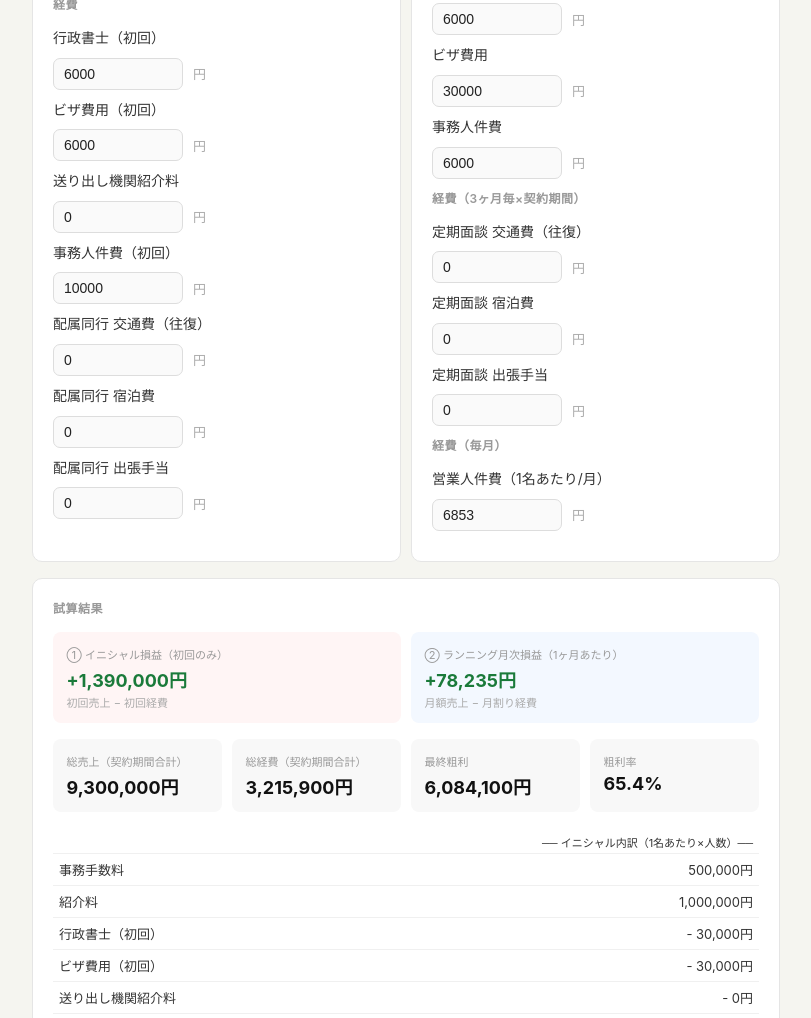
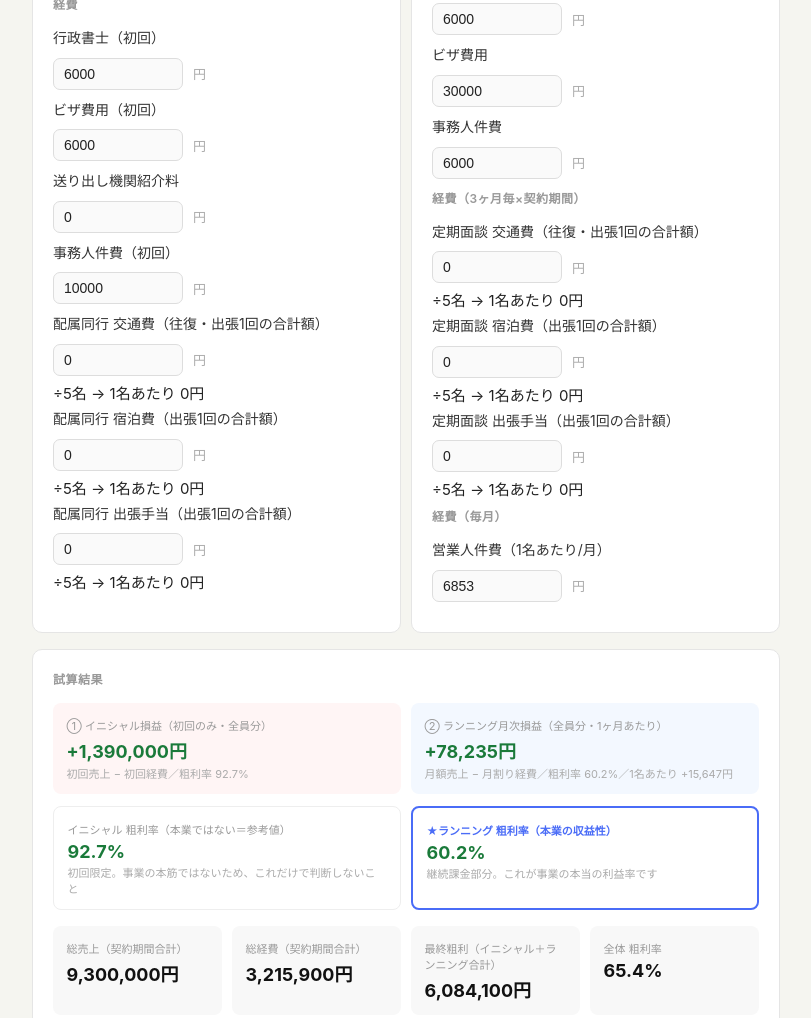
Before and after one commit to jimu1astation-prog/-mendan-system, a website: page simulator.html in a window 1280 px wide. Shown: the part 764-1782 px from the top of the page, without its empty margins (234-1045 px from the left). Drawn offline with Linux system fonts and the light colour scheme.

Commit message:
Update simulator.html

```diff
--- a/simulator.html
+++ b/simulator.html
@@ -154,20 +154,23 @@ hr { border: none; border-top: 1px solid #f0f0f0; margin: 1rem 0; }
         <span class="unit">円</span>
       </div>
       <div class="row">
-        <label>配属同行 交通費（往復）</label>
+        <label>配属同行 交通費（往復・出張1回の合計額）</label>
         <input type="number" id="i_travel" value="0" step="500" oninput="update()">
         <span class="unit">円</span>
       </div>
+      <p class="sub" id="i_travel_per_worker" style="margin-top:-4px;margin-bottom:6px">÷人数 → 1名あたり -</p>
       <div class="row">
-        <label>配属同行 宿泊費</label>
+        <label>配属同行 宿泊費（出張1回の合計額）</label>
         <input type="number" id="i_hotel" value="0" step="1000" oninput="update()">
         <span class="unit">円</span>
       </div>
+      <p class="sub" id="i_hotel_per_worker" style="margin-top:-4px;margin-bottom:6px">÷人数 → 1名あたり -</p>
       <div class="row">
-        <label>配属同行 出張手当</label>
+        <label>配属同行 出張手当（出張1回の合計額）</label>
         <input type="number" id="i_allowance" value="0" step="1000" oninput="update()">
         <span class="unit">円</span>
       </div>
+      <p class="sub" id="i_allowance_per_worker" style="margin-top:-4px;margin-bottom:8px">÷人数 → 1名あたり -</p>
     </div>
 
     <!-- ランニング -->
@@ -200,20 +203,23 @@ hr { border: none; border-top: 1px solid #f0f0f0; margin: 1rem 0; }
 
       <div class="sec-title">経費（3ヶ月毎×契約期間）</div>
       <div class="row">
-        <label>定期面談 交通費（往復）</label>
+        <label>定期面談 交通費（往復・出張1回の合計額）</label>
         <input type="number" id="r_travel" value="0" step="500" oninput="update()">
         <span class="unit">円</span>
       </div>
+      <p class="sub" id="r_travel_per_worker" style="margin-top:-4px;margin-bottom:6px">÷人数 → 1名あたり -</p>
       <div class="row">
-        <label>定期面談 宿泊費</label>
+        <label>定期面談 宿泊費（出張1回の合計額）</label>
         <input type="number" id="r_hotel" value="0" step="1000" oninput="update()">
         <span class="unit">円</span>
       </div>
+      <p class="sub" id="r_hotel_per_worker" style="margin-top:-4px;margin-bottom:6px">÷人数 → 1名あたり -</p>
       <div class="row">
-        <label>定期面談 出張手当</label>
+        <label>定期面談 出張手当（出張1回の合計額）</label>
         <input type="number" id="r_allowance" value="0" step="1000" oninput="update()">
         <span class="unit">円</span>
       </div>
+      <p class="sub" id="r_allowance_per_worker" style="margin-top:-4px;margin-bottom:8px">÷人数 → 1名あたり -</p>
 
       <div class="sec-title">経費（毎月）</div>
       <div class="row">
@@ -229,22 +235,35 @@ hr { border: none; border-top: 1px solid #f0f0f0; margin: 1rem 0; }
 
     <div class="grid2">
       <div class="mcard accent-red">
-        <div class="cl">① イニシャル損益（初回のみ）</div>
+        <div class="cl">① イニシャル損益（初回のみ・全員分）</div>
         <div class="cv" id="r_initial_profit">-</div>
-        <div class="cs">初回売上 − 初回経費</div>
+        <div class="cs" id="r_initial_margin_sub">初回売上 − 初回経費／粗利率 -</div>
       </div>
       <div class="mcard accent-blue">
-        <div class="cl">② ランニング月次損益（1ヶ月あたり）</div>
+        <div class="cl">② ランニング月次損益（全員分・1ヶ月あたり）</div>
         <div class="cv" id="r_running_monthly">-</div>
-        <div class="cs">月額売上 − 月割り経費</div>
+        <div class="cs" id="r_running_monthly_sub">月額売上 − 月割り経費／粗利率 -</div>
+      </div>
+    </div>
+
+    <div class="grid2" style="margin-top:-4px">
+      <div class="mcard" style="background:#fff;border:1px solid #eee">
+        <div class="cl">イニシャル 粗利率<span style="font-weight:400">（本業ではない＝参考値）</span></div>
+        <div class="cv" id="r_initial_margin">-</div>
+        <div class="cs">初回限定。事業の本筋ではないため、これだけで判断しないこと</div>
+      </div>
+      <div class="mcard" style="background:#fff;border:2px solid #4a6cf7">
+        <div class="cl" style="color:#4a6cf7;font-weight:700">★ランニング 粗利率（本業の収益性）</div>
+        <div class="cv" id="r_running_margin">-</div>
+        <div class="cs">継続課金部分。これが事業の本当の利益率です</div>
       </div>
     </div>
 
     <div class="grid4">
       <div class="mcard"><div class="cl">総売上（契約期間合計）</div><div class="cv" id="r_rev">-</div></div>
       <div class="mcard"><div class="cl">総経費（契約期間合計）</div><div class="cv" id="r_cost">-</div></div>
-      <div class="mcard"><div class="cl">最終粗利</div><div class="cv" id="r_profit">-</div></div>
-      <div class="mcard"><div class="cl">粗利率</div><div class="cv" id="r_margin">-</div></div>
+      <div class="mcard"><div class="cl">最終粗利（イニシャル＋ランニング合計）</div><div class="cv" id="r_profit">-</div></div>
+      <div class="mcard"><div class="cl">全体 粗利率</div><div class="cv" id="r_margin">-</div></div>
     </div>
 
     <table class="bk">
@@ -268,7 +287,7 @@ hr { border: none; border-top: 1px solid #f0f0f0; margin: 1rem 0; }
     <hr>
 
     <div id="verdict" class="verdict ok">
-      <div class="vt" id="v_title">判定</div>
+      <div class="vt" id="v_title">判定（ランニング基準）</div>
       <div class="vv" id="v_val">-</div>
       <div class="vs" id="v_sub">-</div>
     </div>
@@ -383,8 +402,18 @@ function update() {
   const i_allow   = parseFloat(document.getElementById('i_allowance').value) || 0;
 
   const initial_rev  = (p_jimu + p_shokai) * workers;
-  const initial_cost = (i_gyosei + i_visa + i_sendout + i_jinken + i_travel + i_hotel + i_allow) * workers;
+  const initial_cost_per_worker = (i_gyosei + i_visa + i_sendout + i_jinken) * workers;
+  const initial_travel_total = i_travel + i_hotel + i_allow; // 出張1回の合計額（人数で割らない）
+  const initial_cost = initial_cost_per_worker + initial_travel_total;
   const initial_profit = initial_rev - initial_cost;
+
+  function setPerWorker(elId, amount) {
+    const el = document.getElementById(elId);
+    if (el) el.textContent = '÷' + workers + '名 → 1名あたり ' + fmt(workers > 0 ? amount / workers : 0);
+  }
+  setPerWorker('i_travel_per_worker', i_travel);
+  setPerWorker('i_hotel_per_worker', i_hotel);
+  setPerWorker('i_allowance_per_worker', i_allow);
 
   // --- ランニング ---
   const p_monthly      = parseFloat(document.getElementById('p_monthly').value)      || 0;
@@ -397,15 +426,21 @@ function update() {
   const r_eigyo         = parseFloat(document.getElementById('r_eigyo_jinken').value)   || 0;
 
   const running_rev_total   = p_monthly * workers * months;
-  const running_yearly_cost_per_visit = (r_gyosei + r_visa + r_jinken) * workers; // 年1回分
+  const running_yearly_cost_per_visit = (r_gyosei + r_visa + r_jinken) * workers; // 年1回分（1名あたり×人数）
   const running_yearly_cost_total = running_yearly_cost_per_visit * years;
-  const running_visit_cost_total  = (r_travel + r_hotel + r_allow) * visits;
+  const running_travel_per_visit_total = r_travel + r_hotel + r_allow; // 出張1回の合計額（人数で割らない）
+  const running_visit_cost_total  = running_travel_per_visit_total * visits;
   const running_monthly_eigyo_total = r_eigyo * workers * months;
   const running_cost_total = running_yearly_cost_total + running_visit_cost_total + running_monthly_eigyo_total;
 
+  setPerWorker('r_travel_per_worker', r_travel);
+  setPerWorker('r_hotel_per_worker', r_hotel);
+  setPerWorker('r_allowance_per_worker', r_allow);
+
   const running_monthly_rev  = p_monthly * workers;
-  const running_monthly_cost = ((r_gyosei + r_visa + r_jinken) * workers) / 12 + ((r_travel + r_hotel + r_allow) * workers) / 3 + r_eigyo * workers;
+  const running_monthly_cost = ((r_gyosei + r_visa + r_jinken) * workers) / 12 + running_travel_per_visit_total / 3 + r_eigyo * workers;
   const running_monthly_profit = running_monthly_rev - running_monthly_cost;
+  const running_monthly_profit_per_worker = workers > 0 ? running_monthly_profit / workers : 0;
 
   // --- 全体 ---
   const revenue = initial_rev + running_rev_total;
@@ -413,14 +448,28 @@ function update() {
   const profit = revenue - total_cost;
   const margin = revenue > 0 ? profit / revenue * 100 : 0;
 
+  const initial_margin = initial_rev > 0 ? initial_profit / initial_rev * 100 : 0;
+  const running_margin = running_monthly_rev > 0 ? running_monthly_profit / running_monthly_rev * 100 : 0;
+
   // --- 表示: サマリーカード ---
   const ip = document.getElementById('r_initial_profit');
   ip.textContent = fmtSigned(initial_profit);
   ip.className = 'cv ' + (initial_profit >= 0 ? 'pos' : 'neg');
+  document.getElementById('r_initial_margin_sub').textContent = '初回売上 − 初回経費／粗利率 ' + pct(initial_margin);
 
   const rm = document.getElementById('r_running_monthly');
   rm.textContent = fmtSigned(running_monthly_profit);
   rm.className = 'cv ' + (running_monthly_profit >= 0 ? 'pos' : 'neg');
+  document.getElementById('r_running_monthly_sub').textContent =
+    '月額売上 − 月割り経費／粗利率 ' + pct(running_margin) + '／1名あたり ' + fmtSigned(running_monthly_profit_per_worker);
+
+  const imEl = document.getElementById('r_initial_margin');
+  imEl.textContent = pct(initial_margin);
+  imEl.className = 'cv ' + (initial_margin >= 0 ? 'pos' : 'neg');
+
+  const rmEl = document.getElementById('r_running_margin');
+  rmEl.textContent = pct(running_margin);
+  rmEl.className = 'cv ' + (running_margin >= 0 ? 'pos' : 'neg');
 
   document.getElementById('r_rev').textContent    = fmt(revenue);
   document.getElementById('r_cost').textContent   = fmt(total_cost);
@@ -434,13 +483,13 @@ function update() {
   document.getElementById('b_i_visa').textContent    = '- ' + fmt(i_visa * workers);
   document.getElementById('b_i_sendout').textContent = '- ' + fmt(i_sendout * workers);
   document.getElementById('b_i_jinken').textContent  = '- ' + fmt(i_jinken * workers);
-  document.getElementById('b_i_travel').textContent  = '- ' + fmt((i_travel + i_hotel + i_allow) * workers);
+  document.getElementById('b_i_travel').textContent  = '- ' + fmt(initial_travel_total);
 
   document.getElementById('b_monthly').textContent  = fmt(running_rev_total);
   document.getElementById('b_r_gyosei').textContent = '- ' + fmt(r_gyosei * workers * years);
   document.getElementById('b_r_visa').textContent   = '- ' + fmt(r_visa * workers * years);
   document.getElementById('b_r_jinken').textContent = '- ' + fmt(r_jinken * workers * years);
-  document.getElementById('b_r_travel').textContent = '- ' + fmt((r_travel + r_hotel + r_allow) * visits);
+  document.getElementById('b_r_travel').textContent = '- ' + fmt(running_visit_cost_total);
   document.getElementById('b_r_eigyo').textContent  = '- ' + fmt(running_monthly_eigyo_total);
 
   // --- 判定 ---
@@ -449,26 +498,26 @@ function update() {
   const vv = document.getElementById('v_val');
   const vs = document.getElementById('v_sub');
   vd.className = 'verdict';
-  if (margin >= 30) {
+  if (running_margin >= 30) {
     vd.classList.add('ok');
-    vt.textContent = '✓ 利益確保できています';
-    vv.textContent = fmt(profit) + '（粗利率 ' + pct(margin) + '）';
-    vs.textContent = '割引してもこの粗利率を維持できるか確認してください';
-  } else if (margin >= 10) {
+    vt.textContent = '✓ ランニングで利益確保できています';
+    vv.textContent = fmtSigned(running_monthly_profit) + '/月（ランニング粗利率 ' + pct(running_margin) + '）';
+    vs.textContent = '本業の収益性は健全です。割引してもこの粗利率を維持できるか確認してください';
+  } else if (running_margin >= 10) {
     vd.classList.add('warn');
-    vt.textContent = '⚠ 利益は出ていますが薄めです';
-    vv.textContent = fmt(profit) + '（粗利率 ' + pct(margin) + '）';
-    vs.textContent = 'これ以上の値引きは慎重に判断してください';
-  } else if (profit > 0) {
+    vt.textContent = '⚠ ランニングの利益は出ていますが薄めです';
+    vv.textContent = fmtSigned(running_monthly_profit) + '/月（ランニング粗利率 ' + pct(running_margin) + '）';
+    vs.textContent = 'イニシャルの儲けに頼らず、ランニング単体で十分な利益を出せるか見直してください';
+  } else if (running_monthly_profit > 0) {
     vd.classList.add('warn');
-    vt.textContent = '⚠ 利益がほぼありません';
-    vv.textContent = fmt(profit) + '（粗利率 ' + pct(margin) + '）';
-    vs.textContent = '値引きはこれ以上できません';
+    vt.textContent = '⚠ ランニングの利益がほぼありません';
+    vv.textContent = fmtSigned(running_monthly_profit) + '/月（ランニング粗利率 ' + pct(running_margin) + '）';
+    vs.textContent = 'これ以上の値引きはできません。継続契約として収益性が低すぎます';
   } else {
     vd.classList.add('danger');
-    vt.textContent = '✗ 全体で赤字です';
-    vv.textContent = fmt(profit) + '（粗利率 ' + pct(margin) + '）';
-    vs.textContent = '経費が売上を上回っています。値引き不可です。';
+    vt.textContent = '✗ ランニングが毎月赤字です（要注意）';
+    vv.textContent = fmtSigned(running_monthly_profit) + '/月（ランニング粗利率 ' + pct(running_margin) + '）';
+    vs.textContent = 'イニシャルが黒字でも、契約が続くほど損失が積み重なります。単価or経費を見直してください';
   }
 
   // --- 回収期間 ---
```
